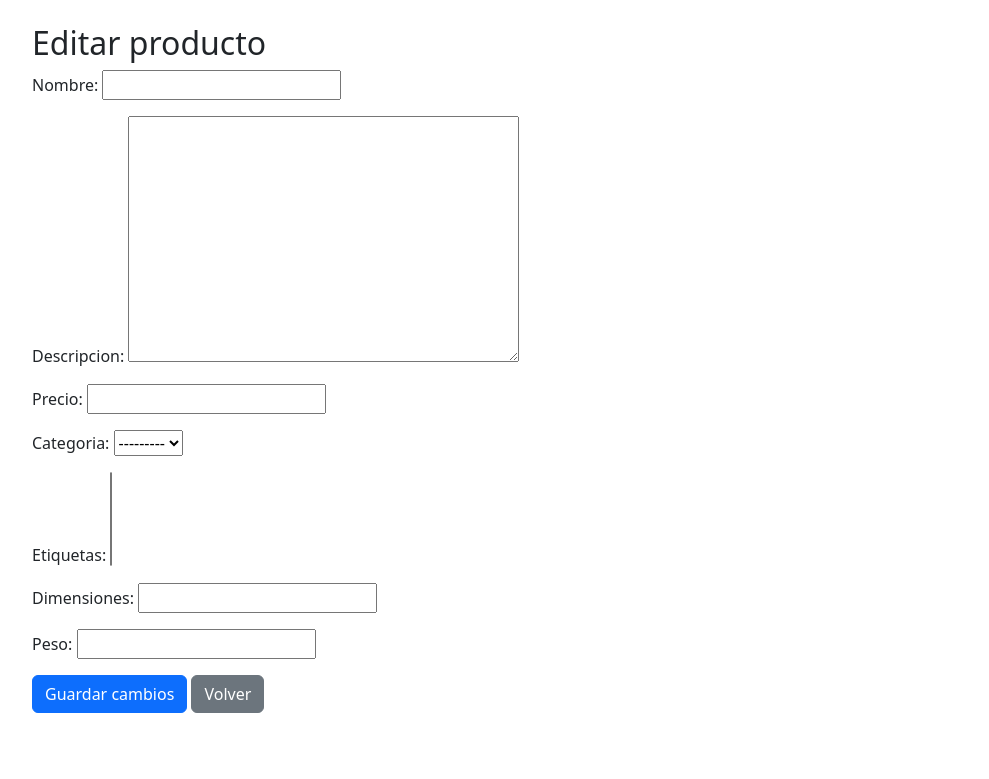
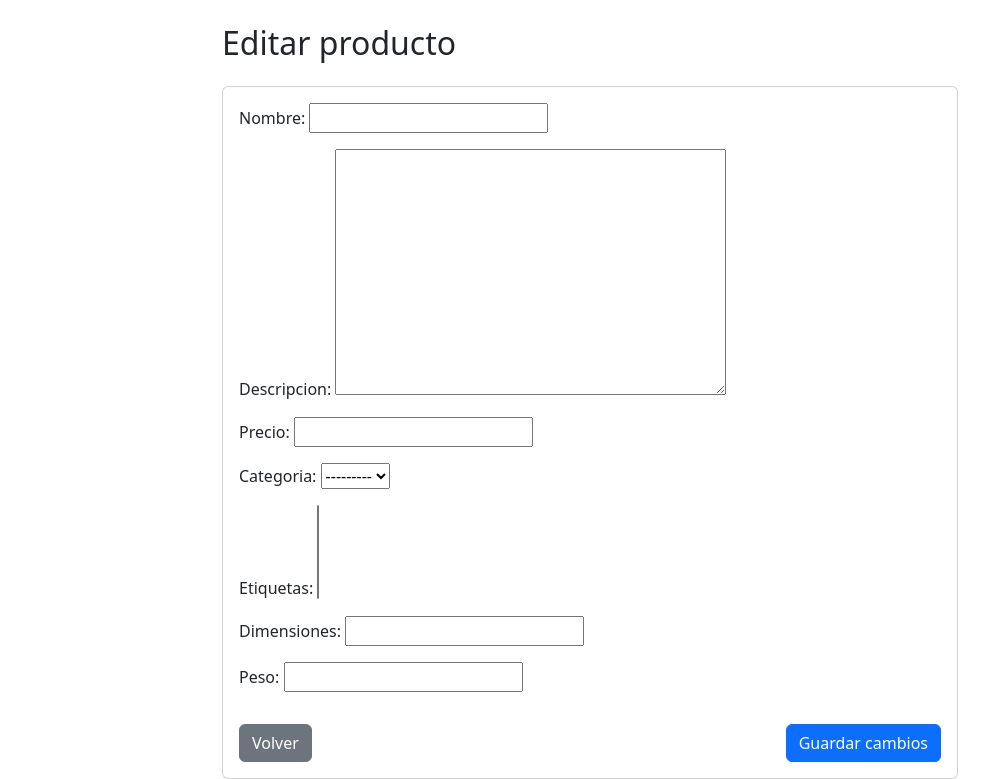
Before and after one commit to pedro-donoso/GestionProductos-django, a Django app: template templates/productos/editar.html in a window 1280 px wide. Shown: the part 56-835 px from the top of the page, without its empty margins (50-1039 px from the left). Before the commit the page ends 769 px from the top, so only its background shows below. Run offline with Django 5.2, Linux system fonts and the light colour scheme; the template is opened without the code that fills it: values that come from a table or form of the project are taken from there, others are empty.

Commit message:
agrego estilo a editar producto

```diff
--- a/templates/productos/editar.html
+++ b/templates/productos/editar.html
@@ -3,12 +3,19 @@
 {% block title %}Editar producto{% endblock %}
 
 {% block content %}
-<h2>Editar producto</h2>
+<div class="row">
+  <div class="col-md-8 offset-md-2">
+    <h2 class="mb-4">Editar producto</h2>
 
-<form method="post">
-    {% csrf_token %}
-    {{ form.as_p }}
-    <button type="submit" class="btn btn-primary">Guardar cambios</button>
-    <a href="{% url 'lista_productos' %}" class="btn btn-secondary">Volver</a>
-</form>
+    <form method="post" class="card card-body">
+      {% csrf_token %}
+      {{ form.as_p }}
+
+      <div class="d-flex justify-content-between mt-3">
+        <a href="{% url 'lista_productos' %}" class="btn btn-secondary">Volver</a>
+        <button type="submit" class="btn btn-primary">Guardar cambios</button>
+      </div>
+    </form>
+  </div>
+</div>
 {% endblock %}
```
